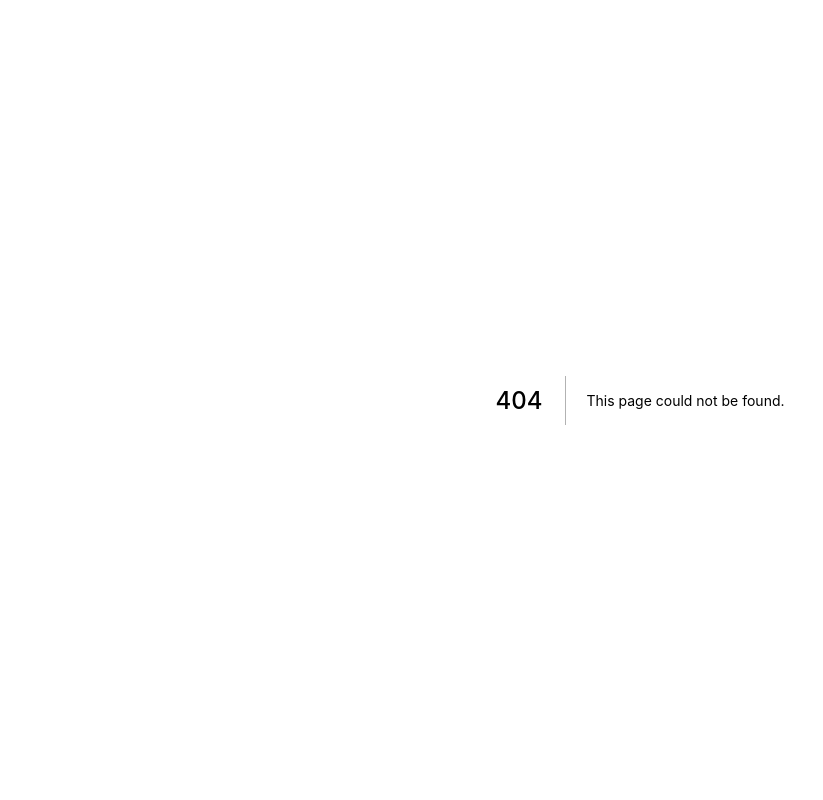
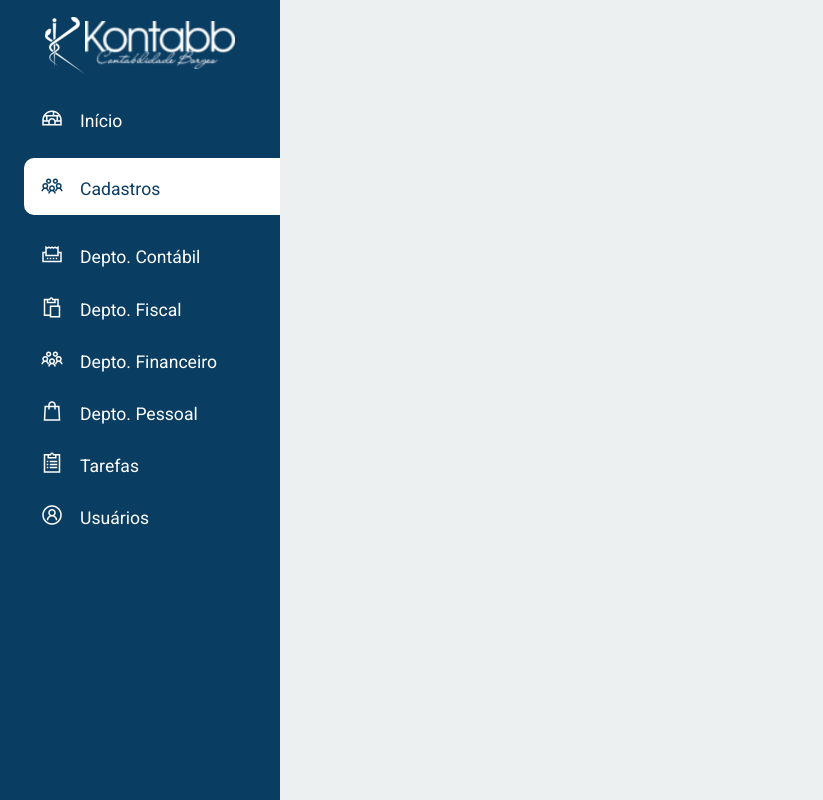
Before and after one commit to pablogeokar/nextjs-sc-dashboard, a Next.js app: page /cadastros in a window 1280 px wide. Before the commit this address had no page. Shown: the whole page, without its empty margins (0-823 px from the left). Built offline with nearby package versions, Linux system fonts and the light colour scheme.

Commit message:
Finalizando a Sidebar

```diff
--- /dev/null
+++ b/config/menu.json
@@ -0,0 +1,42 @@
+[
+  {
+    "path": "/",
+    "iconClass": "las la-igloo",
+    "label": "Início"
+  },
+  {
+    "path": "/cadastros",
+    "iconClass": "las la-users",
+    "label": "Cadastros"
+  },
+  {
+    "path": "#",
+    "iconClass": "las la-receipt",
+    "label": "Depto. Contábil"
+  },
+  {
+    "path": "#",
+    "iconClass": "las la-clipboard",
+    "label": "Depto. Fiscal"
+  },
+  {
+    "path": "#",
+    "iconClass": "las la-users",
+    "label": "Depto. Financeiro"
+  },
+  {
+    "path": "#",
+    "iconClass": "las la-shopping-bag",
+    "label": "Depto. Pessoal"
+  },
+  {
+    "path": "#",
+    "iconClass": "las la-clipboard-list",
+    "label": "Tarefas"
+  },
+  {
+    "path": "#",
+    "iconClass": "las la-user-circle",
+    "label": "Usuários"
+  }
+]
--- /dev/null
+++ b/src/components/Link/index.tsx
@@ -0,0 +1,18 @@
+import NextLink from 'next/link'
+import { ReactNode } from 'react'
+
+interface ILinkProps {
+  href: string,
+  className?: string,
+  children: ReactNode
+}
+
+export default function Link({ href, className, children }: ILinkProps) {
+  return (
+    <NextLink href={href}>
+      <a className={className}>
+        {children}
+      </a>
+    </NextLink>
+  )
+}
--- a/src/components/Sidebar/index.tsx
+++ b/src/components/Sidebar/index.tsx
@@ -1,3 +1,6 @@
+import MenuData from '../../../config/menu.json'
+import { useRouter } from 'next/router'
+import Link from '../Link'
 import styled from 'styled-components'
 
 // Configurações iniciais
@@ -18,7 +21,7 @@ const Menu = styled.ul`
 const Item = styled.li`
   width: 100%;
   margin-bottom: 1.7rem;
-  padding-left: 2rem;
+  padding-left: 1.5rem;
 
   a{
     display: flex;
@@ -42,7 +45,6 @@ const Item = styled.li`
   }
   a:hover{
     border-right: 6px solid #0ed1f3;
-    font-weight:bold;
   }
 `
 
@@ -98,10 +100,6 @@ const Container = styled.div`
           display: none;
         }
       }
-
-      i{
-        padding-left: .2rem;
-      }
     }
   }
 
@@ -111,6 +109,7 @@ const Container = styled.div`
 `
 
 export default function Sidebar() {
+  const { pathname } = useRouter()
   return (
     <Container>
       <Brand>
@@ -118,55 +117,19 @@ export default function Sidebar() {
         <img src="/imgs/brand-text.svg" alt="" width="150" />
       </Brand>
       <Menu>
-        <Item>
-          <a href="#" className="active">
-            <i className="las la-igloo"></i>
-            <span>Início</span>
-          </a>
-        </Item>
-        <Item>
-          <a href="#" >
-            <i className="las la-users"></i>
-            <span>Cadastros</span>
-          </a>
-        </Item>
-        <Item>
-          <a href="#" >
-            <i className="las la-receipt"></i>
-            <span>Depto. Contábil</span>
-          </a>
-        </Item>
-        <Item>
-          <a href="#" >
-            <i className="las la-clipboard"></i>
-            <span>Depto. Fiscal</span>
-          </a>
-        </Item>
-        <Item>
-          <a href="#" >
-            <i className="las la-clipboard"></i>
-            <span>Depto. Financeiro</span>
-          </a>
-        </Item>
-        <Item>
-          <a href="#" >
-            <i className="las la-shopping-bag"></i>
-            <span>Depto. Pessoal</span>
-          </a>
-        </Item>
-        <Item>
-          <a href="#" >
-            <i className="las la-clipboard-list"></i>
-            <span>Tarefas</span>
-          </a>
-        </Item>
-        <Item>
-          <a href="#" >
-            <i className="las la-user-circle"></i>
-            <span>Usuários</span>
-          </a>
-        </Item>
+        {
+          MenuData.map((item, index) => {
+            return (
+              <Item key={index}>
+                <Link href={item.path} className={pathname === item.path ? 'active' : ''} >
+                  <i className={item.iconClass}></i>
+                  <span>{item.label}</span>
+                </Link>
+              </Item>
+            )
+          })
+        }
       </Menu>
-    </Container>
+    </Container >
   )
 }
--- /dev/null
+++ b/src/pages/cadastros/index.tsx
@@ -0,0 +1,8 @@
+import Sidebar from '../../components/Sidebar'
+import styled from 'styled-components'
+
+export default function Cadastros() {
+  return (
+    <Sidebar />
+  )
+}
```
